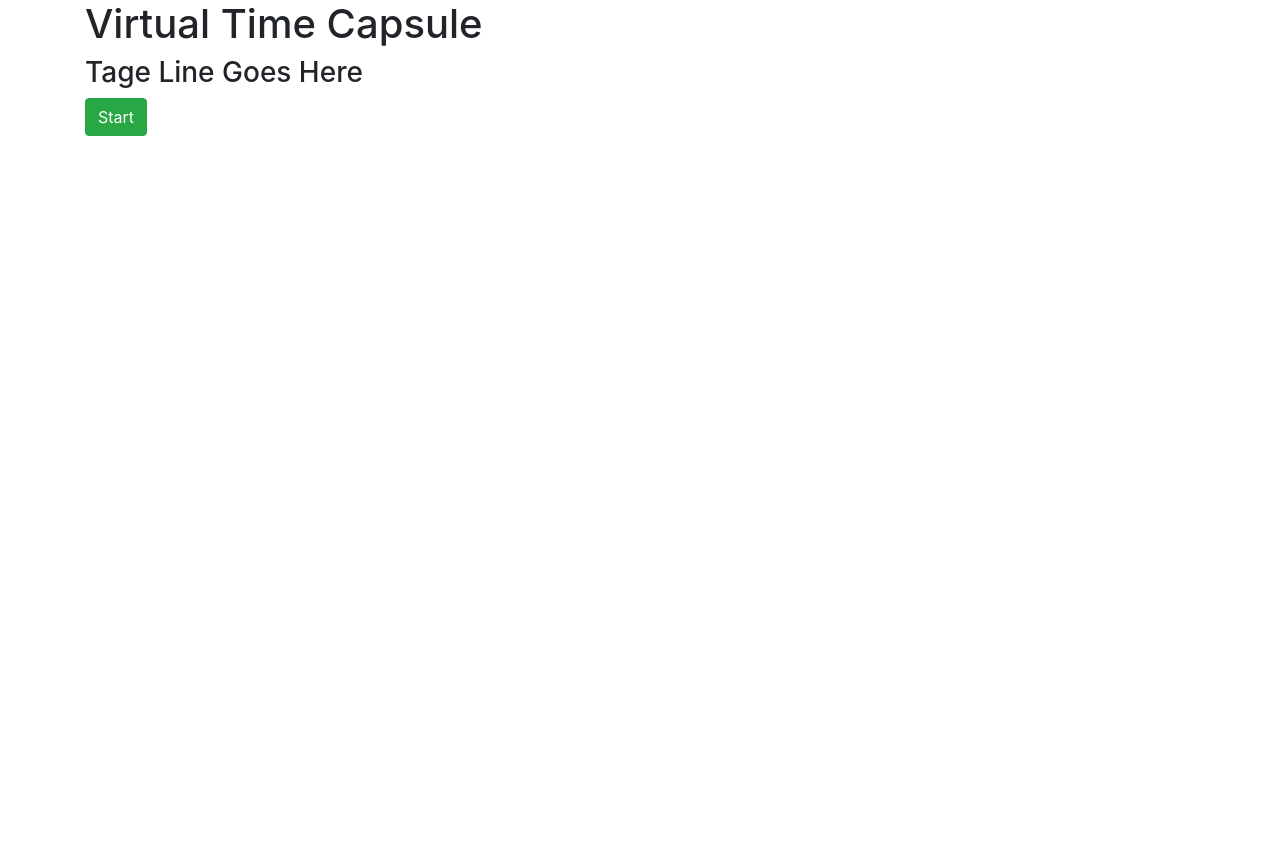
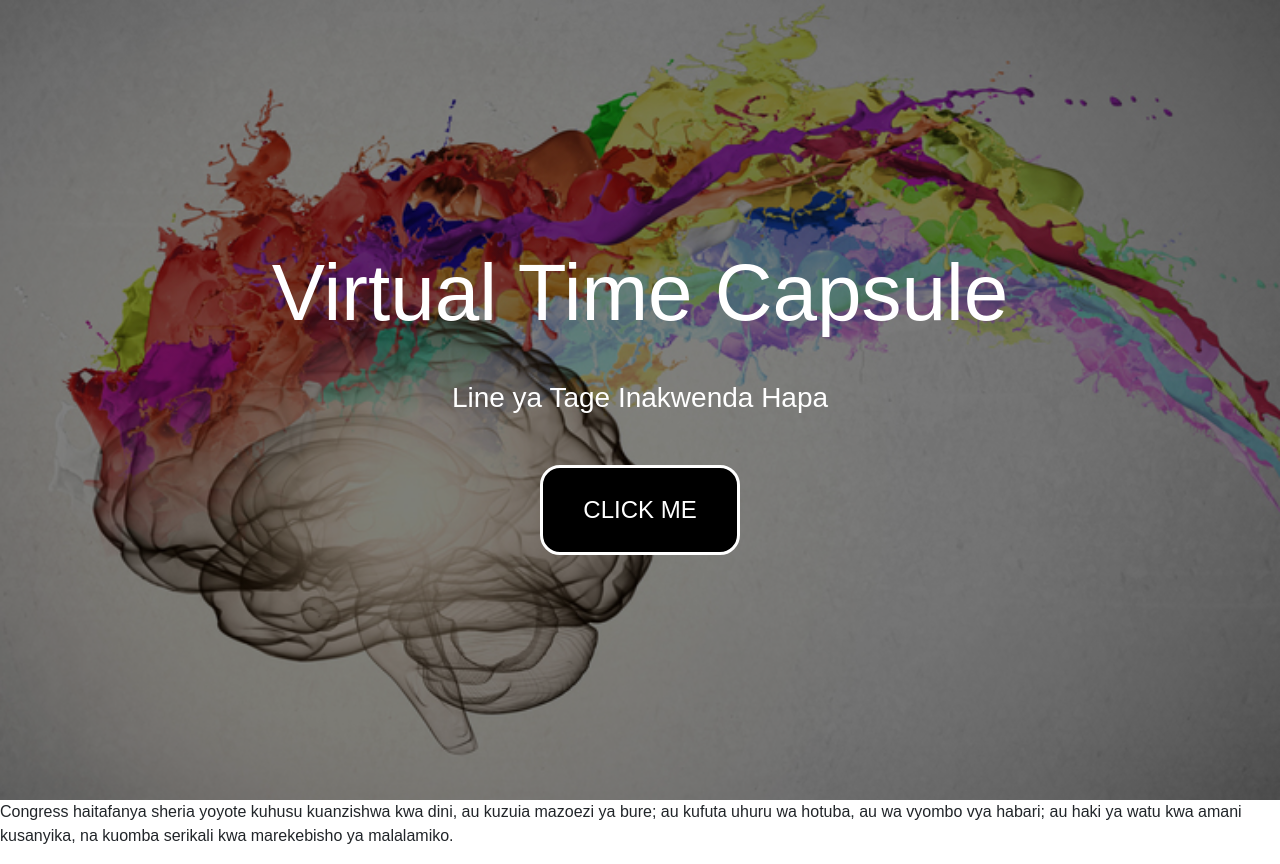
Before and after one commit to MCStuart/virtual-time-capsule, a plain HTML site: page index.html in a window 1280 px wide. Before the commit the page ends 800 px from the top, so only its background shows below. Drawn offline with nearby package versions, Linux system fonts and the light colour scheme; no server answers.

Commit message:
add hero image and splash screen

```diff
--- a/css/styles.css
+++ b/css/styles.css
@@ -1,5 +1,55 @@
 body {
-  background-color: #242427;
+  /* background-color: #242427; */
+  margin: 0;
+  font-family: sans-serif;
+}
+
+.hero {
+  /*sizing*/
+  width: 100vw;
+  height: 100vh;
+
+  /* flexbox */
+  display: flex;
+  justify-content: center;
+  align-items: center;
+
+  /* text styles */
+  text-align: center;
+  color: white;
+
+  /* background styles */
+  background-image: linear-gradient(rgba(0, 0, 0, 0.5), rgba(0, 0, 0, 0.5)), url('../media/memory.png');
+  background-size: cover;
+  background-position: center center;
   background-repeat: no-repeat;
-  background-size: cover;
+  background-attachment: fixed;
 }
+
+.hero h1 {
+  /* text styles */
+  font-size: 5em;
+  /* margins */
+  margin-top: 0;
+  margin-bottom: 0.5em;
+}
+
+.hero .btn {
+  /* position and sizing */
+  display: block;
+  width: 200px;
+  /* border styles */
+  border-radius: 20px;
+  border: 3px solid white;
+  /* padding and margins */
+  padding: 1em;
+  margin-top: 50px;
+  margin-left: auto;
+  margin-right: auto;
+  /* text styles */
+  color: white;
+  text-decoration: none;
+  font-size: 1.5em;
+  /* background color fill */
+  background-color: black;
+}
--- a/index.html
+++ b/index.html
@@ -2,25 +2,40 @@
 <!DOCTYPE html>
 <html>
   <head>
+    <link href="https://stackpath.bootstrapcdn.com/bootstrap/4.3.1/css/bootstrap.min.css" rel="stylesheet" integrity="sha384-ggOyR0iXCbMQv3Xipma34MD+dH/1fQ784/j6cY/iJTQUOhcWr7x9JvoRxT2MZw1T" crossorigin="anonymous">
     <link rel="stylesheet" href="css/styles.css">
-    <script src="https://code.jquery.com/jquery-3.4.0.js" integrity="sha256-DYZMCC8HTC+QDr5QNaIcfR7VSPtcISykd+6eSmBW5qo=" crossorigin="anonymous"></script>
+    <script src="https://code.jquery.com/jquery-3.3.1.slim.min.js" integrity="sha384-q8i/X+965DzO0rT7abK41JStQIAqVgRVzpbzo5smXKp4YfRvH+8abtTE1Pi6jizo" crossorigin="anonymous"></script>
     <script src="https://cdnjs.cloudflare.com/ajax/libs/popper.js/1.14.7/umd/popper.min.js" integrity="sha384-UO2eT0CpHqdSJQ6hJty5KVphtPhzWj9WO1clHTMGa3JDZwrnQq4sF86dIHNDz0W1" crossorigin="anonymous"></script>
     <script src="https://stackpath.bootstrapcdn.com/bootstrap/4.3.1/js/bootstrap.min.js" integrity="sha384-JjSmVgyd0p3pXB1rRibZUAYoIIy6OrQ6VrjIEaFf/nJGzIxFDsf4x0xIM+B07jRM" crossorigin="anonymous"></script>
-    <link rel="stylesheet" href="https://stackpath.bootstrapcdn.com/bootstrap/4.1.3/css/bootstrap.min.css" integrity="sha384-MCw98/SFnGE8fJT3GXwEOngsV7Zt27NXFoaoApmYm81iuXoPkFOJwJ8ERdknLPMO" crossorigin="anonymous">
-    <script src="https://www.gstatic.com/firebasejs/5.9.3/firebase.js"></script>
-    <script src="https://www.gstatic.com/firebasejs/5.9.3/firebase-app.js"></script>
-    <script src="https://www.gstatic.com/firebasejs/5.9.3/firebase-firestore.js"></script>
-    <script src="js/init-firebase.js"></script>
     <script type="text/javascript" src="js/scripts.js">
     </script>
     <title></title>
   </head>
   <body>
-    <div class="container">
-      <!-- <img src="media/memory.png" alt="colorful brain"> -->
-      <h1>Virtual Time Capsule</h1>
-      <h3>Tage Line Goes Here</h3>
-      <button type="button" name="button" class="btn btn-success">Start</button>
-    </div>
+    <script src="https://www.gstatic.com/firebasejs/5.9.4/firebase.js"></script>
+    <script>
+      // Initialize Firebase
+      var config = {
+        apiKey: "AIzaSyDNwXooTh0URLihSpXCaJKG52riq3PYwqo",
+        authDomain: "time-capsule-12424.firebaseapp.com",
+        databaseURL: "https://time-capsule-12424.firebaseio.com",
+        projectId: "time-capsule-12424",
+        storageBucket: "time-capsule-12424.appspot.com",
+        messagingSenderId: "914523788031"
+      };
+      firebase.initializeApp(config);
+    </script>
+    <section class="hero">
+      <div class="hero-inner">
+        <h1>Virtual Time Capsule</h1>
+        <h3>Line ya Tage Inakwenda Hapa</h3>
+        <a href="#" class="btn">CLICK ME</a>
+        <!-- <button type="button" name="button" class="btn btn-success">Start</button> -->
+      </div>
+    </section>
+    <main>
+      <p>Congress haitafanya sheria yoyote kuhusu kuanzishwa kwa dini, au kuzuia mazoezi ya bure; au kufuta uhuru wa hotuba, au wa vyombo vya habari; au haki ya watu kwa amani kusanyika, na kuomba serikali kwa marekebisho ya malalamiko.</p>
+    </main>
+    <!-- <img src="media/memory.png" alt="colorful brain" id="bGImage"> -->
   </body>
 </html>
```
